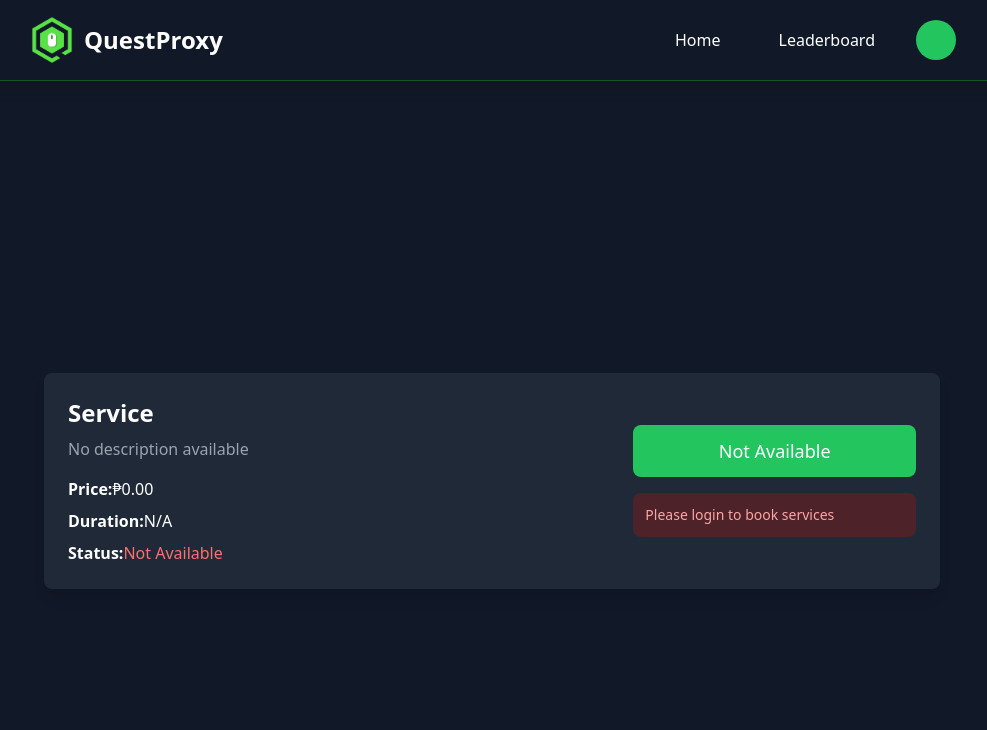
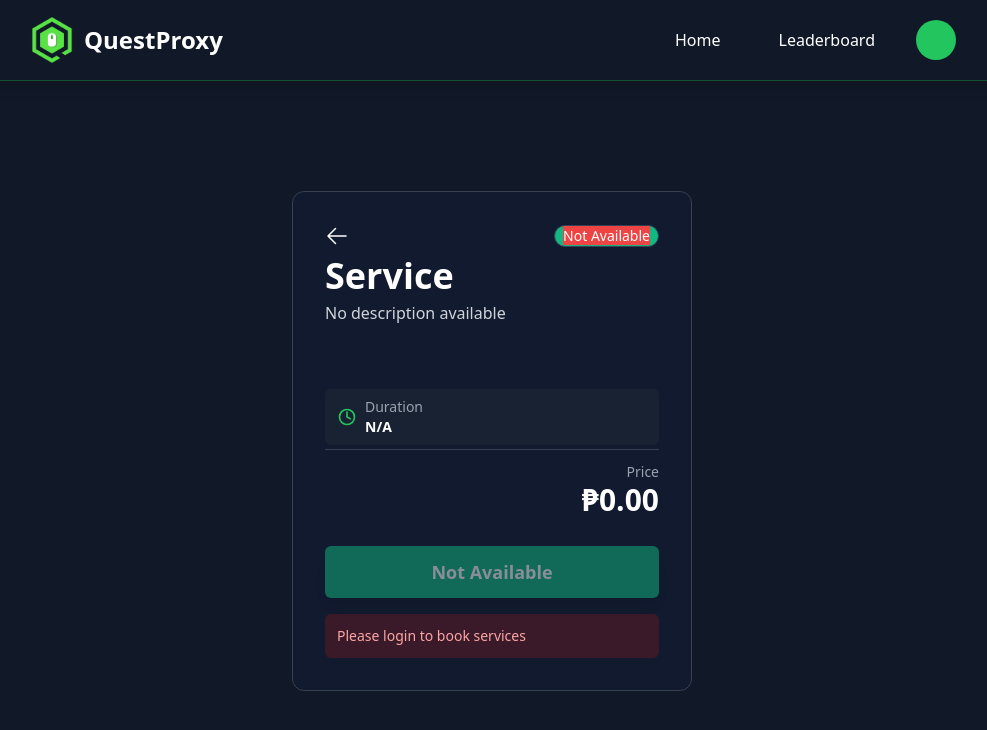
Before and after one commit to kurtthezombie/questproxy, a Vue app in the folder frontend/: page /payment/1 in a window 1280 px wide. Shown: the top 730 px of the page, without its empty margins (148-1135 px from the left). Built offline with nearby package versions, Linux system fonts and the light colour scheme; no server answers; what vue-loading-overlay would draw is missing.

Commit message:
improved ui: userdropdown, servicedisplay, paymentview, and serviceview

```diff
--- a/frontend/src/components/ServiceDisplay.vue
+++ b/frontend/src/components/ServiceDisplay.vue
@@ -13,7 +13,7 @@
     <p class="text-gray-400 -mt-3">{{ service.description || 'No description available' }}</p>
     <div class="mt-2 flex justify-between items-center">
       <div class="flex flex-col text-gray-400">
-        <!-- Date with calendar icon -->
+        <!-- Day  -->
         <div class="flex items-center mb-1 mt-4">
           <svg class="w-4 h-4 text-gray-500 mr-1" fill="none" stroke="currentColor" stroke-width="2" viewBox="0 0 24 24">
             <path stroke-linecap="round" stroke-linejoin="round" d="M12 6v6l4 2m5-2a9 9 0 11-18 0 9 9 0 0118 0z" />
@@ -63,7 +63,6 @@ const router = useRouter();
 const toast = useToast();
 const emit = defineEmits(['serviceDeleted']);
 
-
 const getGameTitle = computed(() => {
   const category = props.categories.find(cat => cat.game === props.service.game);
   return category ? category.title : props.service.game || 'Unknown Game';
@@ -72,23 +71,6 @@ const getGameTitle = computed(() => {
 const formatPrice = (price) => {
   const num = Number(price || 0);
   return Number.isInteger(num) ? num.toLocaleString() : num.toFixed(2);
-};
-
-const formatDate = (duration) => {
-  const date = new Date(duration);
-  return isNaN(date) ? 'N/A' : date.toLocaleDateString('en-US', {
-    year: 'numeric',
-    month: 'short',
-    day: 'numeric'
-  });
-};
-
-const formatTime = (duration) => {
-  const date = new Date(duration);
-  return isNaN(date) ? 'N/A' : date.toLocaleTimeString('en-US', {
-    hour: '2-digit',
-    minute: '2-digit'
-  });
 };
 
 const handleServiceClick = () => {
--- a/frontend/src/components/UserDropdown.vue
+++ b/frontend/src/components/UserDropdown.vue
@@ -12,7 +12,7 @@
     <div
       v-if="isDropdownOpen"
       id="userDropdown"
-      class="z-10 absolute right-0 mt-2 w-72 bg-[#1e293b] text-gray-200 divide-y divide-gray-100 rounded-lg shadow dark:bg-[#334155] dark:text-gray-300 dark:divide-gray-200">
+      class="z-10 absolute right-0 mt-2 w-60 bg-[#1e293b] text-gray-200 divide-y divide-gray-800 rounded-lg">
 
       <!-- User Info Section -->
       <div class="px-4 py-3 flex items-center space-x-4">
@@ -26,11 +26,10 @@
             v-if="username"
             :to="{ name: 'userprofile', params: { id: userId } }"
             @click.native.prevent="navigateToProfile"
-            class="text-sm font-semibold text-gray-200 dark:text-gray-300 hover:underline -ml-4">
+            class="font-semibold text-gray-200 dark:text-gray-300 hover:no-underline -ml-4">
             {{ username }}
           </router-link>
-          <p class="text-xs text-green-400">
-
+          <p class="text-sm font-semibold text-green-400">
             {{ capitalizedRole }}
           </p>
         </div>
--- a/frontend/src/views/PaymentView.vue
+++ b/frontend/src/views/PaymentView.vue
@@ -1,53 +1,78 @@
 <template>
   <NavBar />
-  <div class="min-h-screen flex items-center justify-center bg-gray-900 text-white p-6">
-    <div class="bg-gray-800 p-6 rounded-lg shadow-lg max-w-4xl w-full flex flex-col md:flex-row">
-      <!-- Service Details -->
-      <div class="flex-1 pr-0 md:pr-6 mb-6 md:mb-0">
-        <h2 class="text-2xl font-bold">
-          <span v-if="loading">Loading service details...</span>
+  <div class="min-h-screen flex items-center justify-center bg-gray-900 text-white px-4 py-5">
+    <div class="bg-blue-800 bg-opacity-5 p-8 rounded-xl border border-gray-700 w-[400px] h-[500px] flex flex-col -mt-20">
+
+      <!-- Service Info -->
+      <div class="flex-1 overflow-y-auto">
+        <div class="flex justify-between items-center mb-2">
+          <div>
+            <a href="/services-history">
+              <svg xmlns="http://www.w3.org/2000/svg" fill="none" viewBox="0 0 24 24" stroke-width="1.5"
+                  stroke="currentColor" class="size-6">
+                  <path stroke-linecap="round" stroke-linejoin="round" d="M10.5 19.5 3 12m0 0 7.5-7.5M3 12h18" />
+              </svg>
+            </a>
+          </div>
+          <div class="text-sm px-2 rounded-2xl bg-emerald-500 ml-auto border border-gray-700">
+            <span :class="service?.availability ? 'text-white  font-semibold' : 'bg-red-500 text-white'">
+              {{ service?.availability ? 'Available' : 'Not Available' }}
+            </span>
+          </div>
+        </div>
+        <h3 class="text-4xl font-bold text-white">
+          <span v-if="loading">Loading...</span>
           <span v-else>{{ service ? formatGameTitle(service.game) : 'Service' }}</span>
-        </h2>
-
-        <p class="text-gray-400 mt-2">
+        </h3>
+        <p class="text-gray-300 text-md mb-6 leading-relaxed mt-1">
           <span v-if="loading" class="animate-pulse">Fetching description...</span>
           <span v-else>{{ service?.description || 'No description available' }}</span>
         </p>
+      </div>
 
-        <div class="mt-4 space-y-2">
-          <p><strong>Price:</strong>
-            <span v-if="loading" class="animate-pulse">₱...</span>
-            <span v-else>{{ service ? formatPrice(service.price) : '₱0.00' }}</span>
-          </p>
+      <div class="grid grid-cols-1 text-">
+        <div class="grid text-left">
+          <div class="flex items-center bg-gray-800 bg-opacity-60 px-3 py-2 rounded-md">
+            <!-- SVG Icon -->
+            <svg class="w-5 h-5 text-green-500 mr-2" fill="none" stroke="currentColor" stroke-width="2" viewBox="0 0 24 24">
+              <path stroke-linecap="round" stroke-linejoin="round" d="M12 6v6l4 2m5-2a9 9 0 11-18 0 9 9 0 0118 0z" />
+            </svg>
+            <div class="flex flex-col">
+              <!-- Duration label -->
+              <span class="text-gray-400 text-sm">Duration</span>
+              <!-- Loading or Duration value -->
+              <span v-if="loading" class="animate-pulse text-white">Loading...</span>
+              <span v-else class="text-white font-bold text-sm">{{ formatDuration(service?.duration) }}</span>
+            </div>
+          </div>
+        </div>
 
-          <p><strong>Duration:</strong>
-            <span v-if="loading" class="animate-pulse">Loading...</span>
-            <span v-else>
-              {{ formatDuration(service?.duration) }}
+        <!-- Divider -->
+        <div class="border-t border-gray-700 dark:border-gray-700 my-1"></div>
+
+        <div class=" pb-2 mt-2 ">
+          <div class="flex flex-col items-end">
+            <span class="text-gray-400 text-sm">Price</span>
+            <span v-if="loading" class="animate-pulse text-white text-3xl mb-5">₱...</span>
+            <span v-else class="font-semibold text-white text-3xl mb-5">
+              {{ service ? formatPrice(service.price) : '₱0.00' }}
             </span>
-          </p>
-
-          <p><strong>Status:</strong>
-            <span :class="service?.availability ? 'text-green-400' : 'text-red-400'">
-              {{ service?.availability ? 'Available' : 'Not Available' }}
-            </span>
-          </p>
+          </div>
         </div>
       </div>
 
-      <!-- Payment Action -->
-      <div class="flex flex-col justify-center items-center w-full md:w-1/3">
+      <!-- Action Area -->
+      <div class="mt-auto">
         <button
-          class="bg-green-500 hover:bg-green-600 text-white px-6 py-3 rounded-lg text-lg w-full transition-colors"
+          class="bg-emerald-500 hover:bg-emerald-600 text-white font-semibold px-6 py-3 rounded-md text-lg transition-all shadow-lg disabled:opacity-50 disabled:cursor-not-allowed w-full"
           @click="proceedToPayment"
-          :disabled="loading || !service?.availability"
-        >
+          :disabled="loading || !service?.availability">
           <span v-if="loading">Loading...</span>
           <span v-else-if="!service?.availability">Not Available</span>
-          <span v-else>Book & Pay Now</span>
+          <span v-else>Book Service</span>
         </button>
 
-        <div v-if="error" class="mt-4 p-3 bg-red-900/50 text-red-300 rounded-lg text-sm w-full">
+        <div v-if="error" class="mt-4 bg-red-800/30 text-red-300 p-3 rounded-md text-sm">
           {{ error }}
         </div>
       </div>
@@ -170,4 +195,5 @@ onMounted(() => {
   }
   fetchServiceDetails();
 });
+
 </script>
```
Also changed, not shown: frontend/src/views/ServiceView.vue (indentation only).
